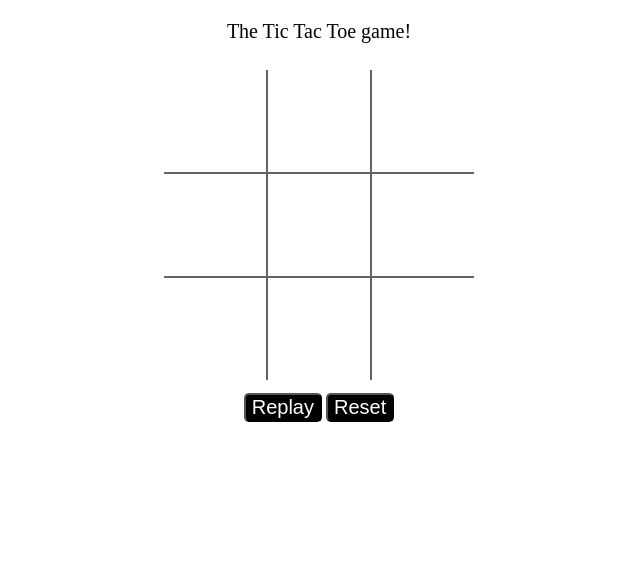
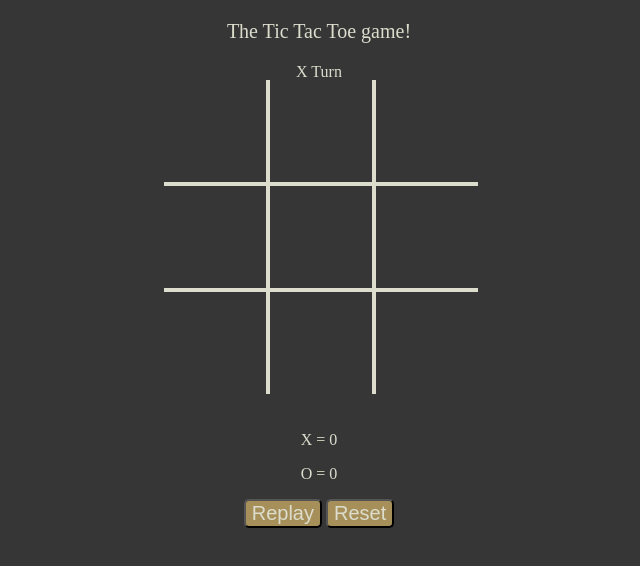
Before and after one commit to Stoduvaelamerdir/TicTacToe, a website built with webpack: page dist/index.html in a window 1280 px wide. Shown: the whole page, without its empty margins (321-961 px from the left). Built offline with nearby package versions, Linux system fonts and the light colour scheme; files whose address does not match are found by name.

Commit message:
Bætti við index

```diff
--- a/dist/index.html
+++ b/dist/index.html
@@ -1,35 +1,62 @@
 <!DOCTYPE html>
 
-<hmtl>
+<html>
 
 <head>
 	<meta charset="UTF-8">
 	<title>Tic Tac Toe</title>
 	<style>
 		body {
-			  background-color: white;
+			background-color: #363636
 		}
+
 		button {
-			  background-color: black;
-			  color: white;
+			background-color: #A68F59;
+			color: #DCDDCD;
 			font-size: 20px;
 			border-radius: 5px;
 		}
 
 		.title {
 			text-align: center;
-			  color: black;
+			color: #DCDDCD;
 			font-size: 20px;
 		}
 
+		.indicator {
+			text-align: center;
+			color: #DCDDCD;
+		}
+
+		.score {
+			text-align: center;
+			color: #DCDDCD;
+			margin-top: 350px;
+		}
+
+		.endgame {
+			display: none;
+			width: 200px;
+			top: 100px;
+			background-color: rgba(132, 191, 23, 0.8);
+			position: absolute;
+			left: 50%;
+			margin-left: -100px;
+			padding-top: 50px;
+			padding-bottom: 50px;
+			text-align: center;
+			border-radius: 5px;
+			color: #363636;
+			font-size: 2em;
+		}
+
 		.buttonCont {
-			  margin-top: 350px;
 			text-align: center;
 			width: 100%;
 		}
 
 		td {
-			  border: 2px solid rgb(100, 100, 100);
+			border: 4px solid #DCDDCD;
 			height: 100px;
 			width: 100px;
 			text-align: center;
@@ -37,11 +64,11 @@
 			font-family: "Comic Sans MS", cursive, sans-serif;
 			font-size: 70px;
 			cursor: pointer;
-			  color: violet;
+			color: #F15D59;
 		}
 
 		table {
-			  margin-top: 50px;
+			margin-top: 60px;
 			border-collapse: collapse;
 			position: absolute;
 			margin-left: -155px;
@@ -64,7 +91,6 @@
 		table tr td:last-child {
 			border-right: 0;
 		}
-
 	</style>
 
 </head>
@@ -89,15 +115,26 @@
 			</tr>
 		</table>
 	</div>
-        <div class="endgame">
-            <div class="text"></div>
-        </div>
 	<div class="title">
 		<p>The Tic Tac Toe game!</p>
+	</div>
+	<div class="indicator">
+		<p>X Turn</p>
+	</div>
+	<div class="score">
+		<p>X = 0</p>
+		<p>O = 0</p>
+	</div>
+	<div class="endgame">
+		<div class="text">
+			<p>Draw</p>
+		</div>
 	</div>
 	<div class="buttonCont">
 		<button id="replay">Replay</button>
 		<button id="reset">Reset</button>
 	</div>
+	<script type="text/javascript" src="main.js"></script>
 <script type="text/javascript" src="main.js"></script></body>
-</hmtl>
+
+</html>
```
Lines whose indentation alone changed are shown as unchanged.
